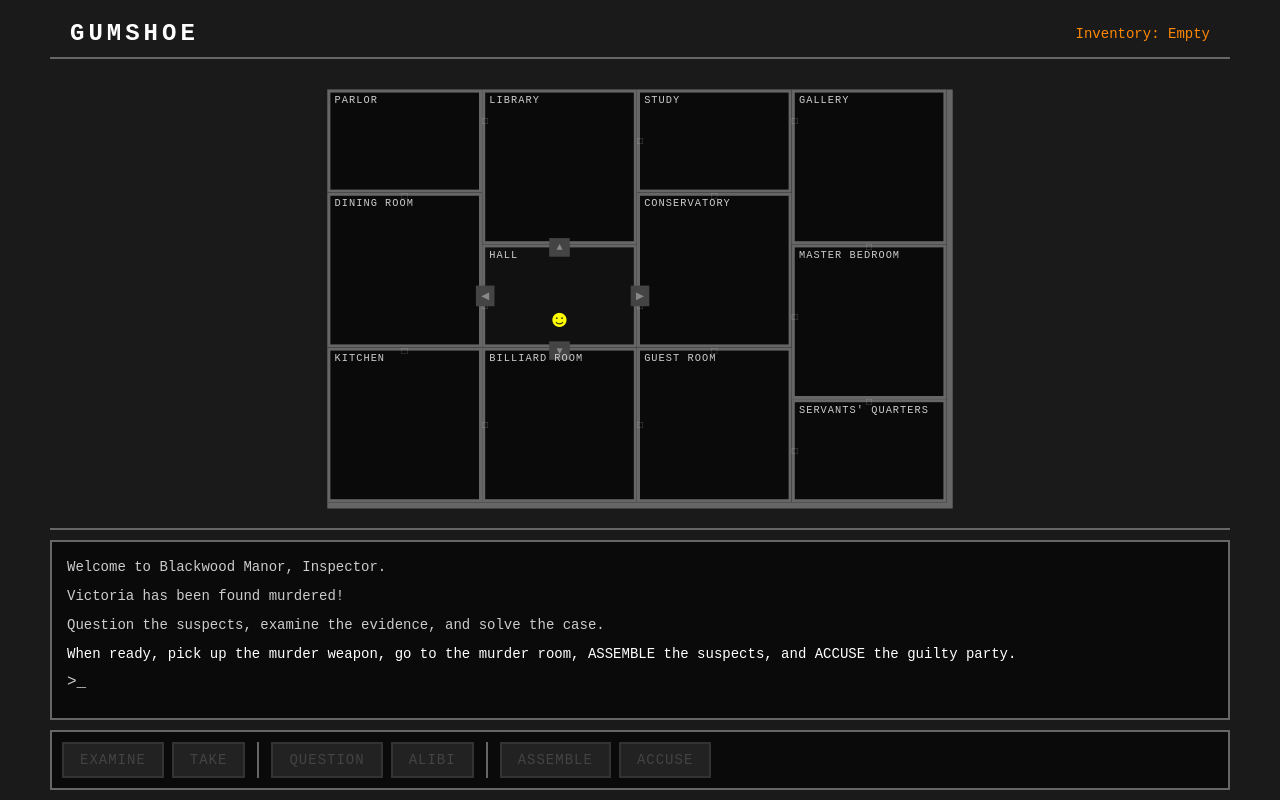
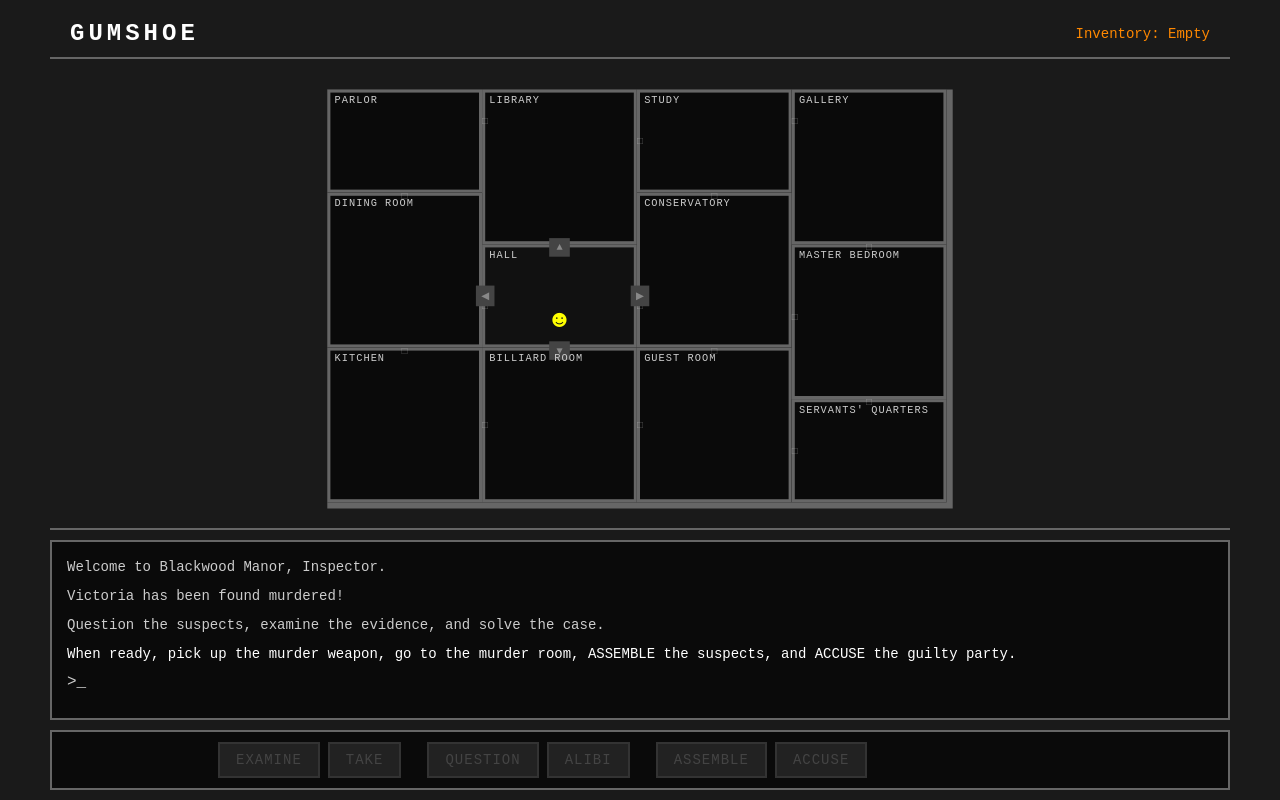
Before and after one commit to lkbm/gumshoe, a Preact app: page / in a window 1280 px wide. Built offline with nearby package versions, Linux system fonts and the light colour scheme.

Commit message:
Show current item

```diff
--- a/src/App.tsx
+++ b/src/App.tsx
@@ -229,6 +229,22 @@ export function App() {
 
   const isAssembled = gameState.gamePhase === 'assembled';
 
+  const selectedName = useMemo(() => {
+    if (!gameState.selectedEntity) return null;
+    if (gameState.selectedEntity.type === 'npc') {
+      return findNPC(gameState, gameState.selectedEntity.id)?.name ?? null;
+    }
+    return findItem(gameState, gameState.selectedEntity.id)?.name ?? null;
+  }, [gameState]);
+
+  const selectedIcon = useMemo(() => {
+    if (!gameState.selectedEntity) return null;
+    if (gameState.selectedEntity.type === 'npc') {
+      return '☺';
+    }
+    return findItem(gameState, gameState.selectedEntity.id)?.icon ?? null;
+  }, [gameState]);
+
   return (
     <div class="game-container">
       <header class="game-header">
@@ -267,6 +283,8 @@ export function App() {
         <TextPanel messages={gameState.messages} />
         <CommandBar
           selectedEntity={gameState.selectedEntity}
+          selectedName={selectedName}
+          selectedIcon={selectedIcon}
           hasWeapon={hasAnyWeapon}
           isAssembled={isAssembled}
           gamePhase={gameState.gamePhase}
--- a/src/components/CommandBar.tsx
+++ b/src/components/CommandBar.tsx
@@ -2,6 +2,8 @@ import { GamePhase } from '../game/types';
 
 interface CommandBarProps {
   selectedEntity: { type: 'npc' | 'item'; id: string } | null;
+  selectedName: string | null;
+  selectedIcon: string | null;
   hasWeapon: boolean;
   isAssembled: boolean;
   gamePhase: GamePhase;
@@ -17,6 +19,8 @@ interface CommandBarProps {
 
 export function CommandBar({
   selectedEntity,
+  selectedName,
+  selectedIcon,
   hasWeapon,
   isAssembled,
   gamePhase,
@@ -46,6 +50,14 @@ export function CommandBar({
 
   return (
     <div class="command-bar">
+      {/* Selected entity display */}
+      <div class="selected-display">
+        {selectedIcon && <span class="selected-icon">{selectedIcon}</span>}
+        {selectedName ?? '\u00A0'}
+      </div>
+
+      <div class="cmd-separator" />
+
       {/* Item commands */}
       <button
         class="cmd-btn"
--- a/src/styles/index.css
+++ b/src/styles/index.css
@@ -284,6 +284,21 @@ body {
   padding: 10px;
   background-color: var(--room-bg);
   border: 2px solid var(--wall-color);
+  align-items: center;
+}
+
+.selected-display {
+  width: 130px;
+  font-size: 14px;
+  color: var(--selected-color);
+  text-align: center;
+  overflow: hidden;
+  text-overflow: ellipsis;
+  white-space: nowrap;
+}
+
+.selected-icon {
+  margin-right: 6px;
 }
 
 .cmd-btn {
```
